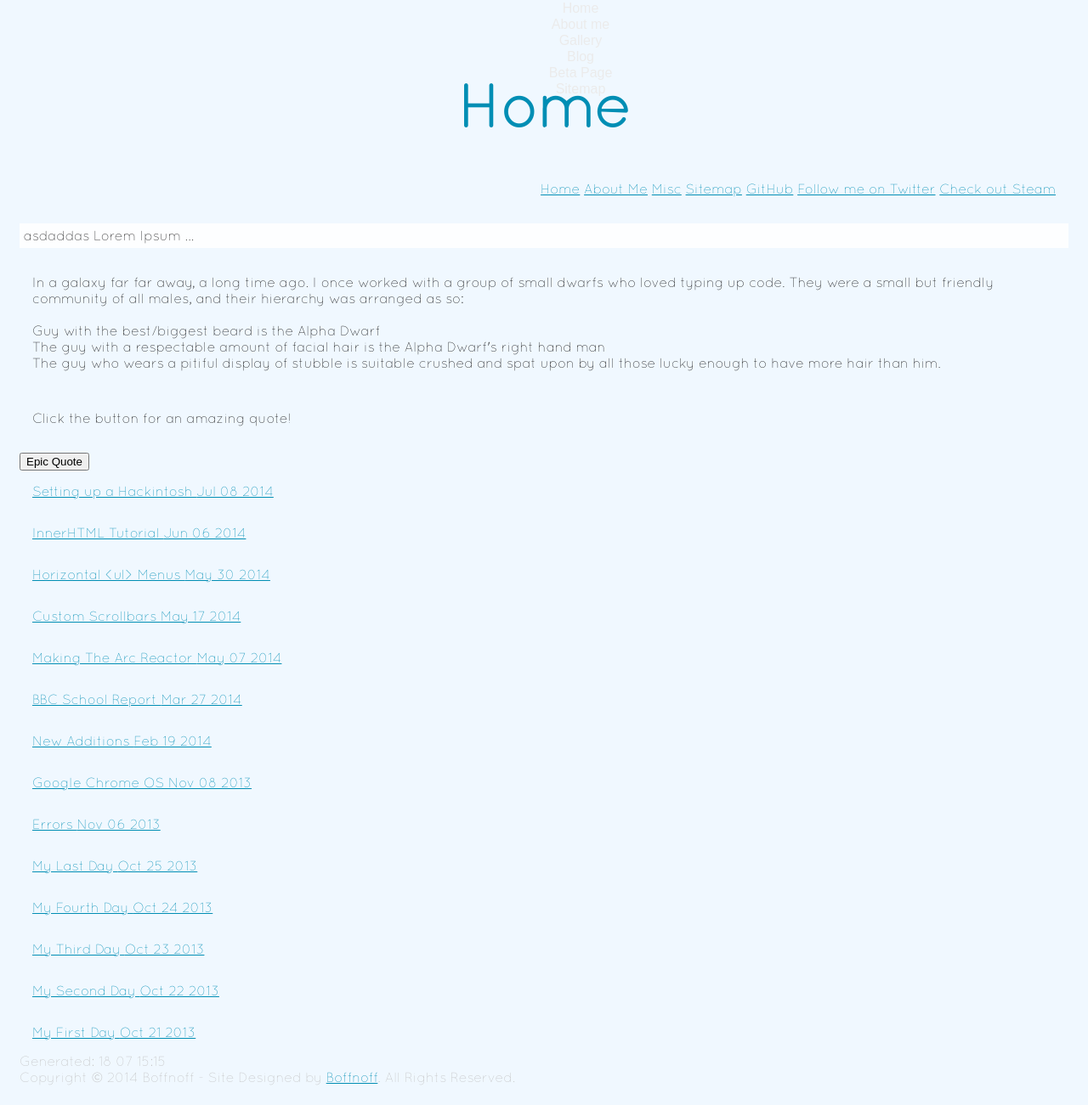
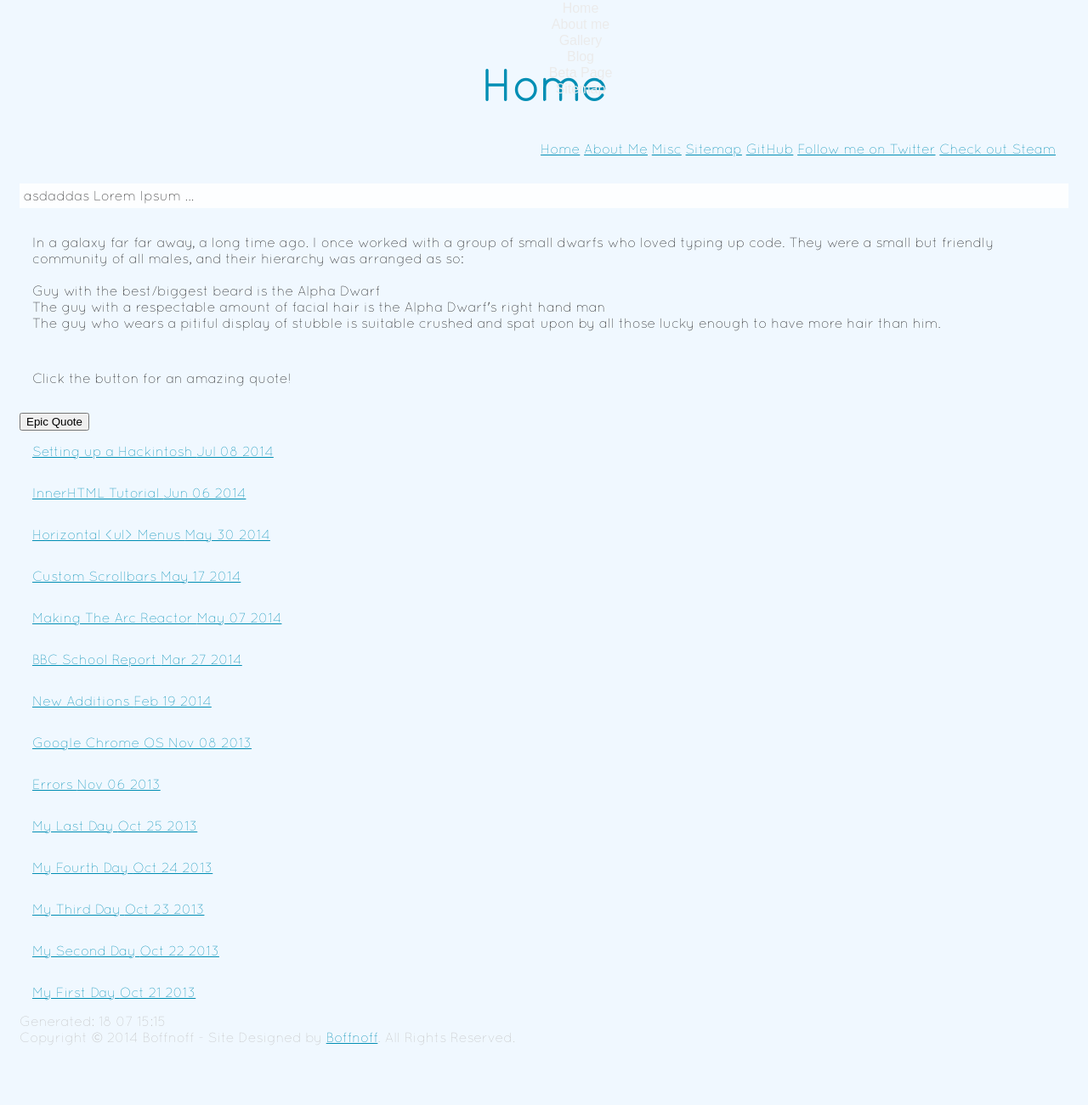
Before and after one commit to boffnoff/boffnoff.github.com, a Jekyll site: the page built from index.html, in a window 1280 px wide and 1301 px high. Shown: the whole window at 85% size. Built offline with Jekyll 4.4.1, drawn with Linux system fonts in a browser that asks for light colours.

Commit message:
copoed soeminthing

```diff
--- a/css/index.css
+++ b/css/index.css
@@ -20,7 +20,7 @@ body {
 
 }
 
-
+h1 { font-size: 4vw; }
 p, h2, h3, h4, h5, {
    color: #111;
    }
@@ -49,18 +49,9 @@ p, h2, h3, h4, h5, {
     }
   h1 {
     color: #111
-  /*  font-size: 70px;*/
+    font-size: 70px;
 
     }
-}
-
-
-@media only screen and (max-width: 320px) {
-
-   h1 {
-       font-size: .5em;
-   }
-
 }
 
 
@@ -154,7 +145,7 @@ a:active{
 
 
 
-
+h1 { font-size: 4vw; }
 
 
 h2,
```
